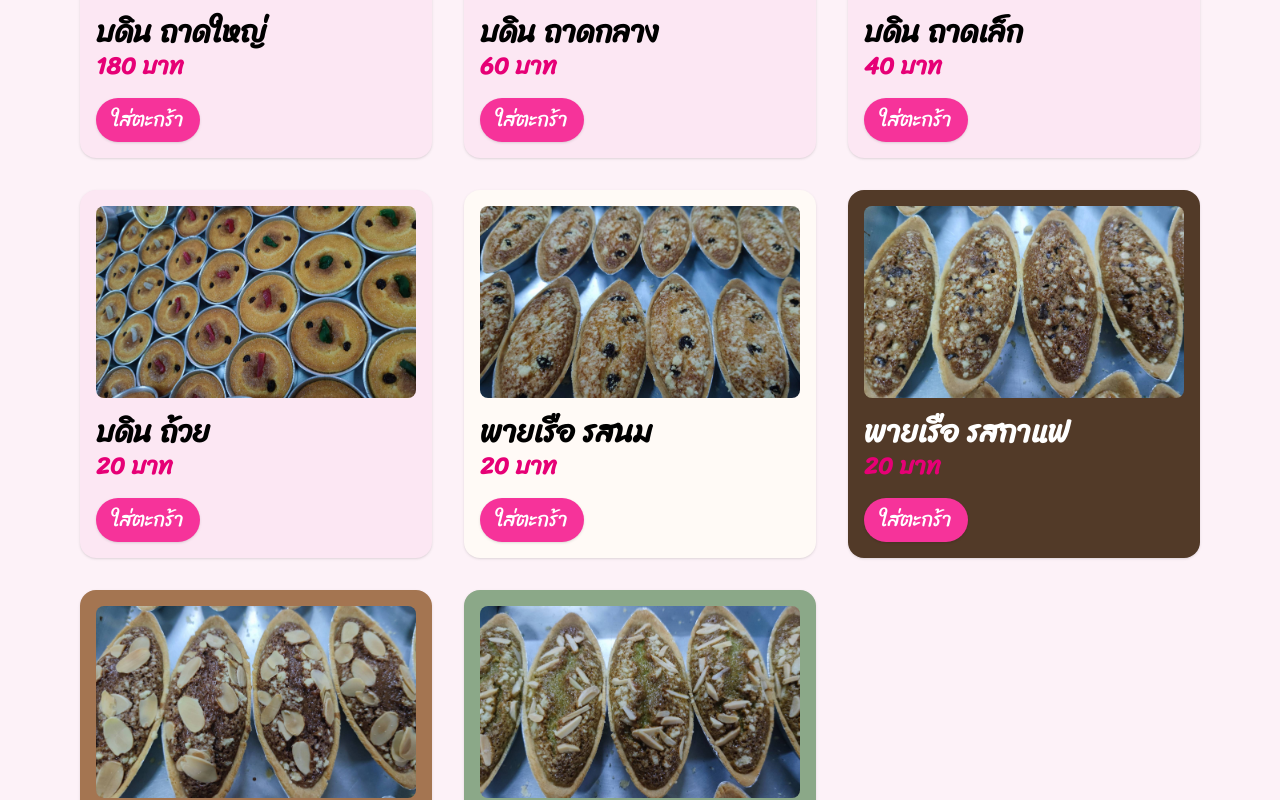
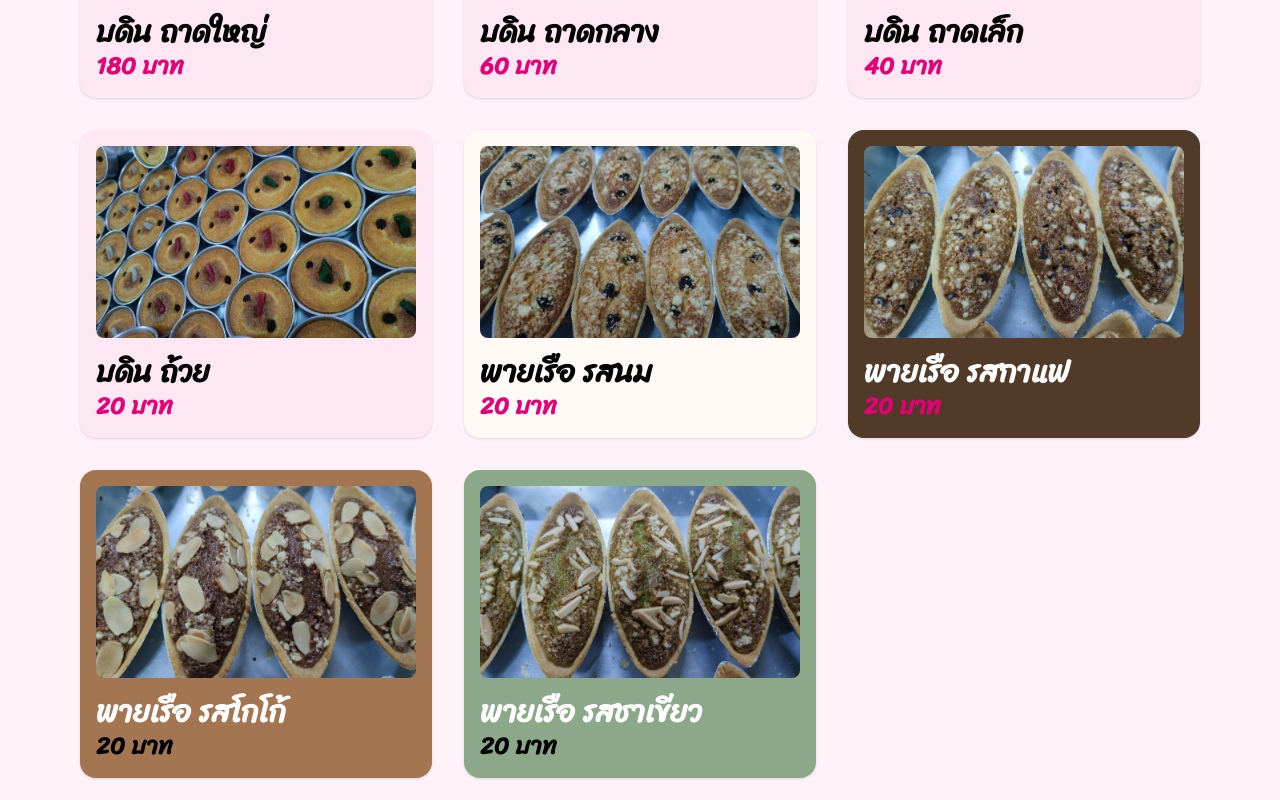
Before and after one commit to sirasith-BU/Badin-client, a React (Vite) app: page / in a window 1280 px wide. Shown: the part 820-1620 px from the top of the page. Built offline with nearby package versions, Linux system fonts and the light colour scheme.

Commit message:
Update landingpage.jsx

```diff
--- a/src/landingpage.jsx
+++ b/src/landingpage.jsx
@@ -3,8 +3,12 @@ import "./landingpage.css";
 
 function LandingPage() {
   const [menuOpen, setMenuOpen] = useState(false);
+  const [cart, setCart] = useState([]);
+
   const toggleMenu = () => setMenuOpen(!menuOpen);
-
+  const handleAddToCart = (item) => {
+    setCart((prev) => [...prev, item]);
+  };
   return (
     <div className="w-full h-full bg-pink-50 text-gray-800">
       {/* Header */}
@@ -18,10 +22,28 @@ function LandingPage() {
             <a href="#products" className="text-2xl">
               บดิน
             </a>
-            {/* <a href="#">สั่งขนม</a> */}
             <a href="#contact" className="text-2xl">
               ติดต่อ
             </a>
+            {/* 3. Cart icon with count */}
+            {/* <span className="relative ml-4">
+              <svg
+                className="w-8 h-8 inline"
+                fill="none"
+                stroke="currentColor"
+                strokeWidth="2"
+                viewBox="0 0 24 24"
+              >
+                <circle cx="9" cy="21" r="1" />
+                <circle cx="20" cy="21" r="1" />
+                <path d="M1 1h4l2.68 13.39a2 2 0 0 0 2 1.61h9.72a2 2 0 0 0 2-1.61L23 6H6" />
+              </svg>
+              {cart.length > 0 && (
+                <span className="absolute -top-2 -right-2 bg-pink-500 text-white rounded-full px-2 text-xs">
+                  {cart.length}
+                </span>
+              )}
+            </span> */}
           </nav>
           {/* Hamburger Icon */}
           <button
@@ -157,9 +179,13 @@ function LandingPage() {
                 {item.price}
               </p>
               <div className="flex flex-col items-center w-full md:flex-row justify-between">
-                <button className="text-xl mt-4 bg-pink-500 text-white px-4 py-2 rounded-full shadow hover:bg-pink-600 transition w-full md:w-auto">
+                {/* 2. Add to cart button */}
+                {/* <button
+                  className="text-xl mt-4 bg-pink-500 text-white px-4 py-2 rounded-full shadow hover:bg-pink-600 transition w-full md:w-auto"
+                  onClick={() => handleAddToCart(item)}
+                >
                   ใส่ตะกร้า
-                </button>
+                </button> */}
               </div>
             </div>
           ))}
```
